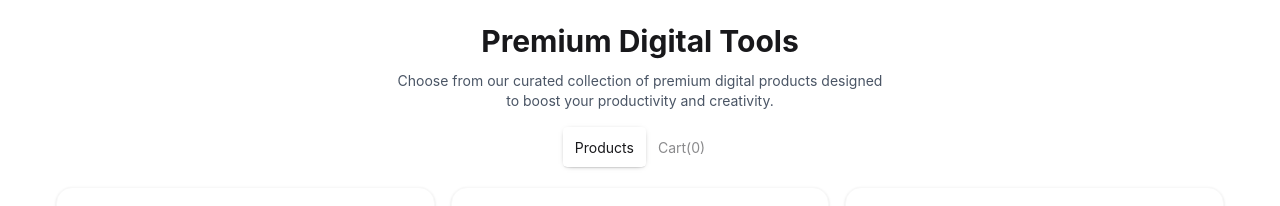
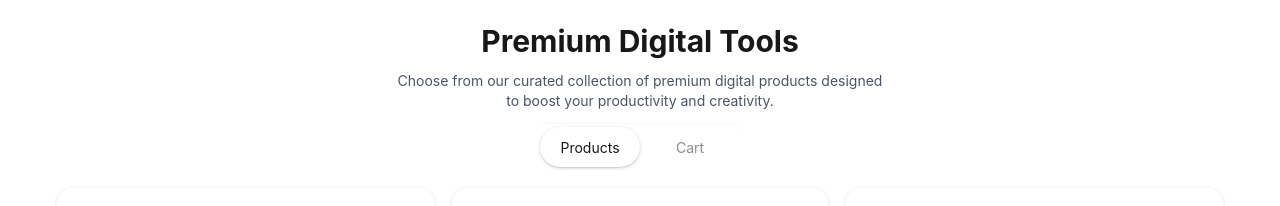
Before and after one commit to IM-Tamim/DigiTools-Platform, a React (Vite) app: page / in a window 1280 px wide. Shown: the part 1000-1206 px from the top of the page. Built offline with nearby package versions, Linux system fonts and the light colour scheme.

Commit message:
tab switching and selecting products added

```diff
--- a/src/App.jsx
+++ b/src/App.jsx
@@ -7,8 +7,9 @@ import Steps from "./Components/Steps";
 import Tab from "./Components/Tab";
 import Transform from "./Components/Transform";
 import Footer from "./Components/Footer";
-import { Suspense } from "react";
+import { Suspense, useState } from "react";
 import Products from "./Components/Products";
+import Cart from "./Components/Cart";
 
 const fetchPromise = async () => {
   const res = await fetch("/products.json");
@@ -16,12 +17,14 @@ const fetchPromise = async () => {
 };
 function App() {
   const fetchProducts = fetchPromise();
+
+  const [activeTab, setActiveTab] = useState("Products");
   return (
     <>
       <Navbar></Navbar>
       <Hero></Hero>
       <Rating></Rating>
-      <Tab></Tab>
+      <Tab activeTab={activeTab} setActiveTab={setActiveTab}></Tab>
 
       <Suspense
         fallback={
@@ -30,7 +33,11 @@ function App() {
           </div>
         }
       >
-        <Products fetchProducts={fetchProducts}></Products>
+        {activeTab === "Products" ? (
+          <Products fetchProducts={fetchProducts}></Products>
+        ) : (
+          <Cart></Cart>
+        )}
       </Suspense>
 
       <Steps></Steps>
--- /dev/null
+++ b/src/Components/Cart.jsx
@@ -0,0 +1,11 @@
+import React from 'react';
+
+const Cart = () => {
+    return (
+        <div>
+
+        </div>
+    );
+};
+
+export default Cart;
--- a/src/Components/Product.jsx
+++ b/src/Components/Product.jsx
@@ -1,7 +1,11 @@
-import React from "react";
+import React, { useState } from "react";
 import { Check } from "lucide-react";
 
 const Product = ({ product }) => {
+  const [isCarted, setIsCarted] = useState(false);
+  const handleCartBtn = () => {
+    setIsCarted(true);
+  };
   return (
     <div className="card bg-base-100 border border-base-200 shadow-sm rounded-2xl p-5 flex flex-col gap-4 relative">
       <div className="absolute top-4 right-4">
@@ -19,7 +23,9 @@ const Product = ({ product }) => {
       <img src={product.icon} alt={product.name} className="w-12 h-12" />
 
       <div>
-        <h3 className="text-lg font-bold text-base-content mb-1">{product.name}</h3>
+        <h3 className="text-lg font-bold text-base-content mb-1">
+          {product.name}
+        </h3>
         <p className="text-sm text-gray-500">{product.description}</p>
       </div>
 
@@ -30,17 +36,26 @@ const Product = ({ product }) => {
 
       <ul className="flex flex-col gap-2">
         {product.features.map((feature) => (
-          <li key={feature} className="flex items-center gap-2 text-sm text-gray-500">
+          <li
+            key={feature}
+            className="flex items-center gap-2 text-sm text-gray-500"
+          >
             <Check className="text-green-500"></Check>
             {feature}
           </li>
         ))}
       </ul>
 
-      <button className="btn btn-primary bg-linear-to-r from-blue-500 to-purple-600 w-full rounded-full">
-        Buy Now
+      <button
+        onClick={handleCartBtn}
+        className={`btn w-full rounded-full transition-colors ${
+          isCarted
+            ? "bg-green-500 hover:bg-green-600 text-white"
+            : "btn-primary bg-linear-to-r from-blue-500 to-purple-600"
+        }`}
+      >
+        {isCarted ? "Item Added" : "Buy Now"}
       </button>
-
     </div>
   );
 };
--- a/src/Components/Products.jsx
+++ b/src/Components/Products.jsx
@@ -3,6 +3,8 @@ import Product from "./Product";
 
 const Products = ({ fetchProducts }) => {
   const products = use(fetchProducts);
+
+
   return (
     <div className="max-w-300 mx-auto p-4 grid grid-cols-1 md:grid-cols-2 lg:grid-cols-3 gap-4">
       {products.map((product) => (
--- a/src/Components/Tab.jsx
+++ b/src/Components/Tab.jsx
@@ -1,7 +1,7 @@
-import React, { use } from "react";
+import React from 'react';
 
-const Tab = () => {
-    // const [activeTab, setActiveTab] = useState("products");
+const Tab = ({ activeTab, setActiveTab }) => {
+  console.log(activeTab)
   return (
     <div className="text-center space-y-3">
       <h1 className="text-3xl font-bold">Premium Digital Tools</h1>
@@ -9,19 +9,22 @@ const Tab = () => {
         Choose from our curated collection of premium digital products designed{" "}
         <br /> to boost your productivity and creativity.
       </p>
-      <div className="tabs tabs-box bg-transparent shadow-none justify-center">
+
+      <div className="tabs tabs-box bg-transparent w-max mx-auto">
         <input
           type="radio"
           name="my_tabs_1"
-          className="tab"
+          className="tab rounded-3xl w-25"
           aria-label="Products"
+          onClick={() => setActiveTab('Products')}
           defaultChecked
         />
         <input
           type="radio"
           name="my_tabs_1"
-          className="tab"
-          aria-label="Cart(0)"
+          className="tab rounded-3xl w-25"
+          aria-label="Cart"
+          onClick={() => setActiveTab('Cart')}
         />
       </div>
     </div>
```
